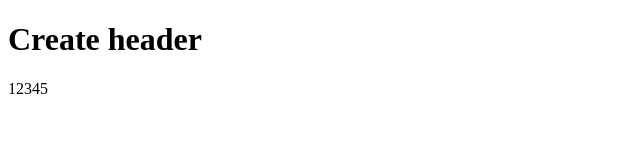
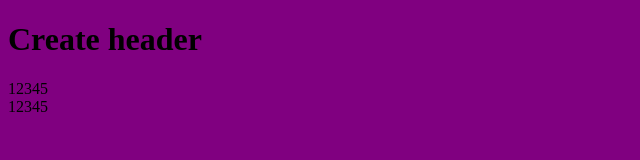
Before and after one commit to Denis-Li/github-for-git, a plain HTML site: page index.html in a window 1280 px wide. Shown: the whole page, without its empty margins (0-640 px from the left). Drawn offline with Linux system fonts and the light colour scheme.

Commit message:
changed the background

```diff
--- a/index.html
+++ b/index.html
@@ -9,5 +9,6 @@
 <body>
     <h1>Create header</h1>
     <div>12345</div>
+    <div>12345</div>
 </body>
 </html>
--- a/style.css
+++ b/style.css
@@ -0,0 +1,3 @@
+body {
+    background-color: purple;
+}
```
